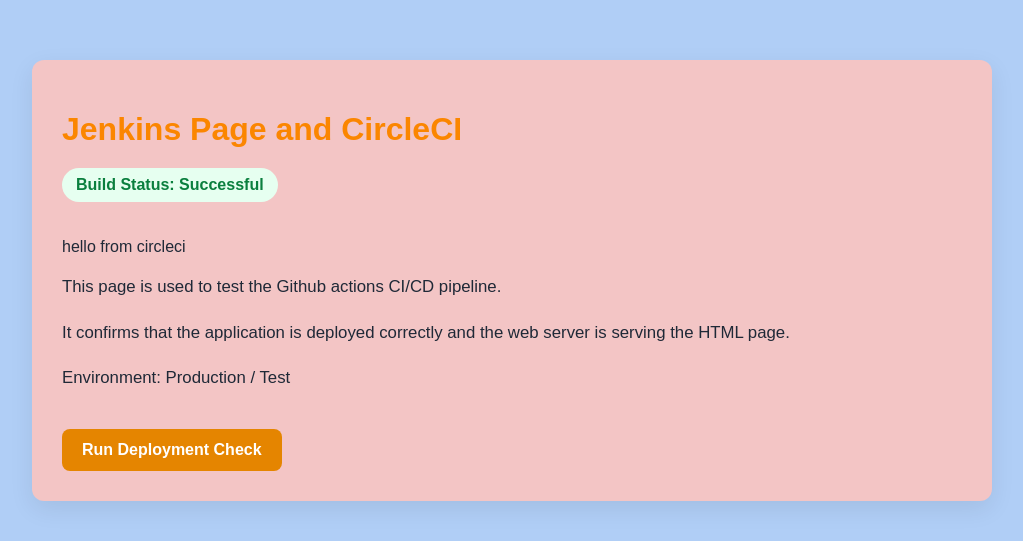
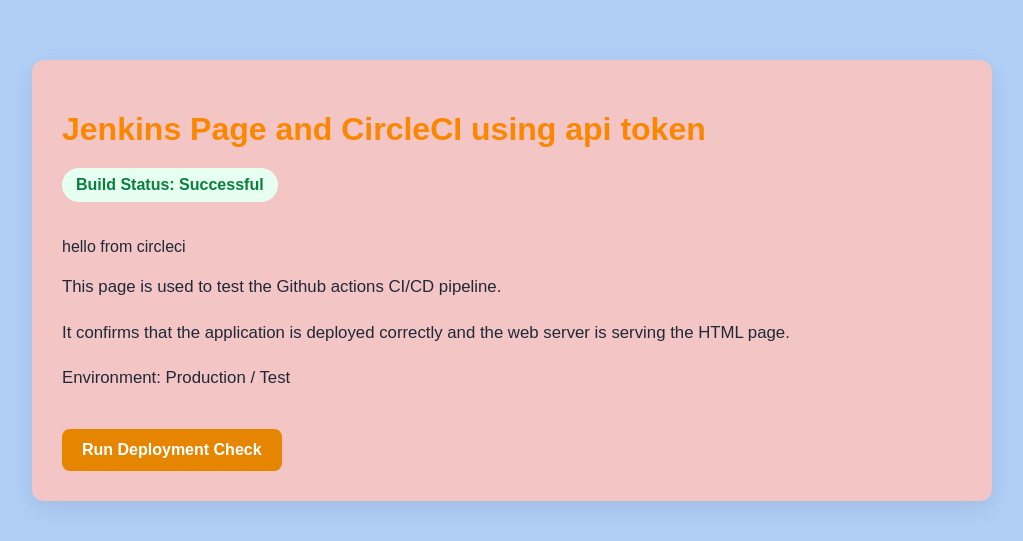
Before and after one commit to kisan0717/CICD-flask, a Flask app: page / in a window 1280 px wide. Shown: the top 541 px of the page, without its empty margins (128-1151 px from the left). Run offline with Flask 2, Linux system fonts and the light colour scheme.

Commit message:
using api token

```diff
--- a/templates/index.html
+++ b/templates/index.html
@@ -55,7 +55,7 @@
 </head>
 <body>
     <div class="container">
-        <h1>Jenkins Page and CircleCI</h1>
+        <h1>Jenkins Page and CircleCI using api token</h1>
         <div class="status">Build Status: Successful</div>
         <p>hello from circleci</p>
         <div class="info">
```
Also changed, not shown: .circleci/config.yml.
